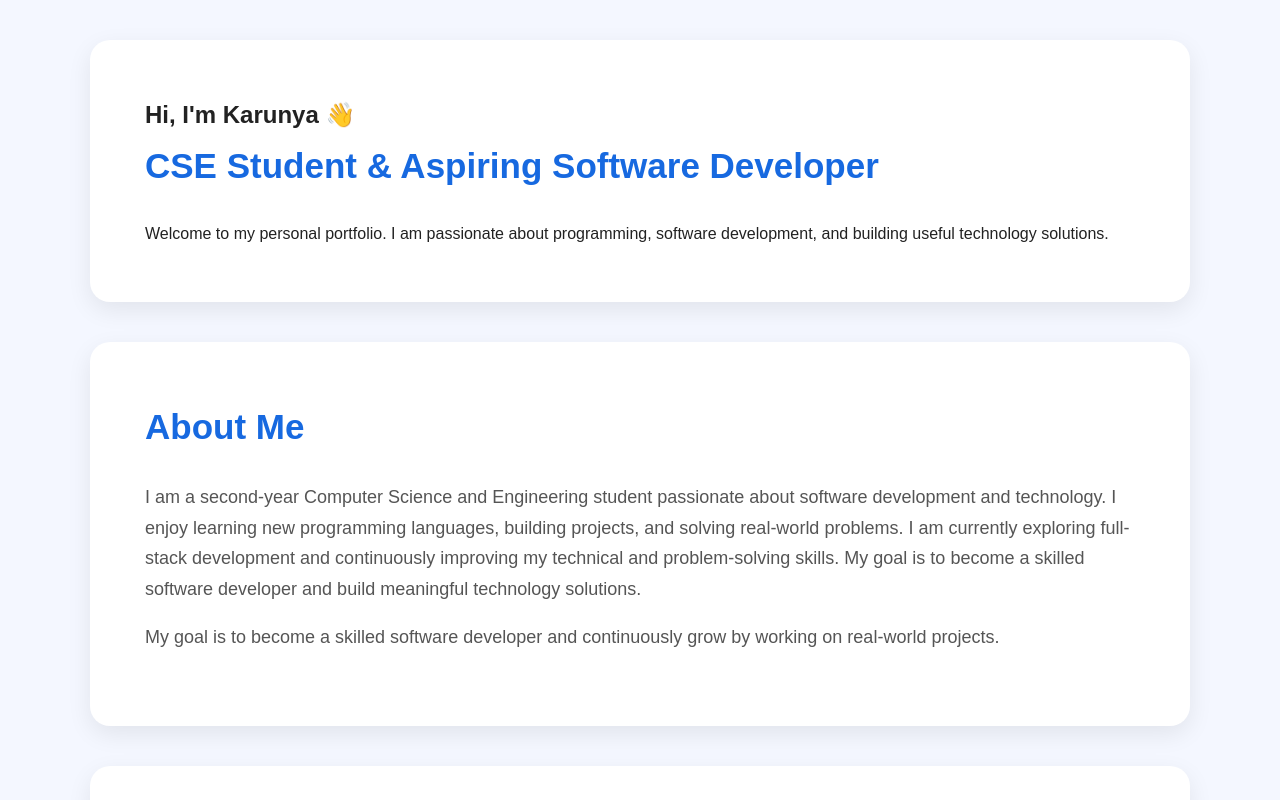
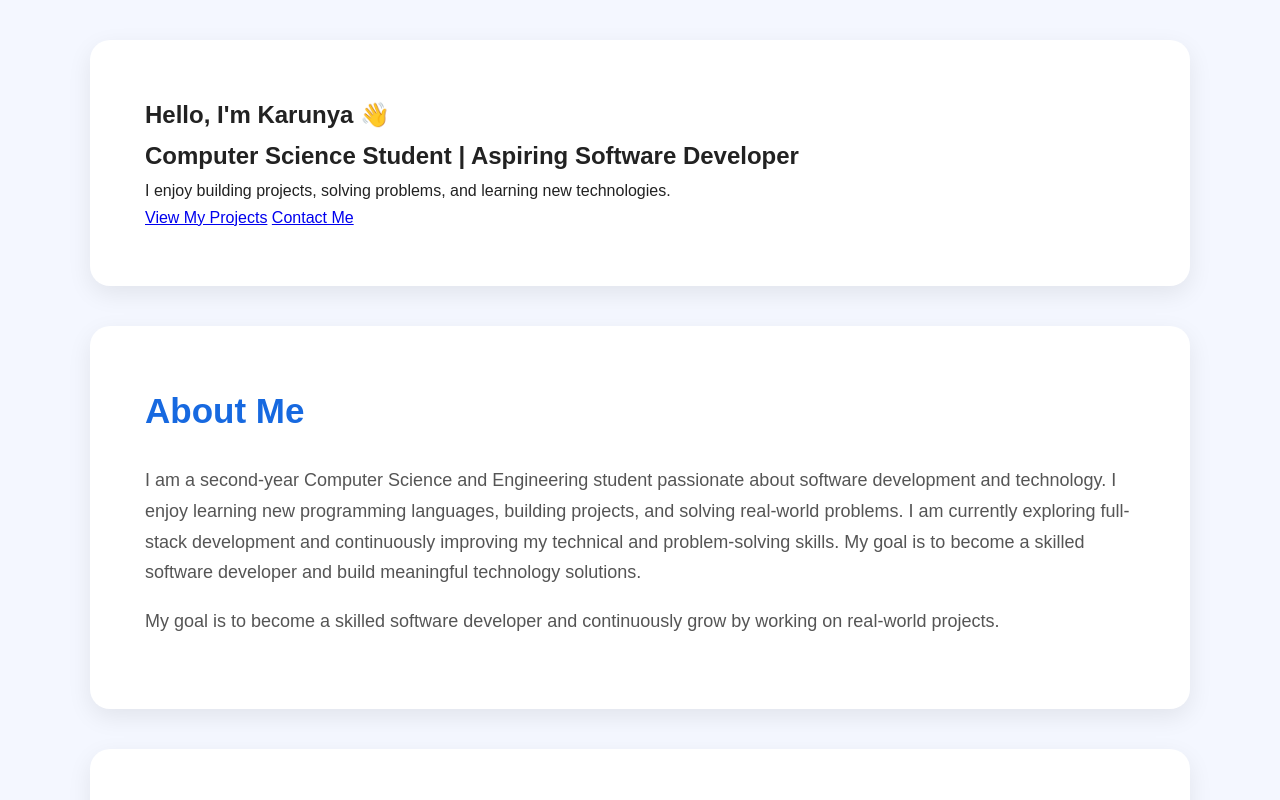
Before and after one commit to Karunyajk/personal-portfolio, a website: page public/index.html in a window 1280 px wide. Shown: the top 800 px of the page. Drawn offline with Linux system fonts and the light colour scheme.

Commit message:
Update home section

```diff
--- a/public/index.html
+++ b/public/index.html
@@ -13,16 +13,22 @@
 
     <!-- Home -->
     <section id="home">
-        <h1>Hi, I'm Karunya 👋</h1>
+    <div class="home-content">
+        <h1>Hello, I'm Karunya 👋</h1>
 
-        <h2>CSE Student & Aspiring Software Developer</h2>
+        <h2>Computer Science Student | Aspiring Software Developer</h2>
 
         <p>
-            Welcome to my personal portfolio. I am passionate about
-            programming, software development, and building useful
-            technology solutions.
+            I enjoy building projects, solving problems,
+            and learning new technologies.
         </p>
-    </section>
+
+        <div class="home-buttons">
+            <a href="#projects">View My Projects</a>
+            <a href="#contact">Contact Me</a>
+        </div>
+    </div>
+</section>
 
 
     <!-- About Me -->
```
